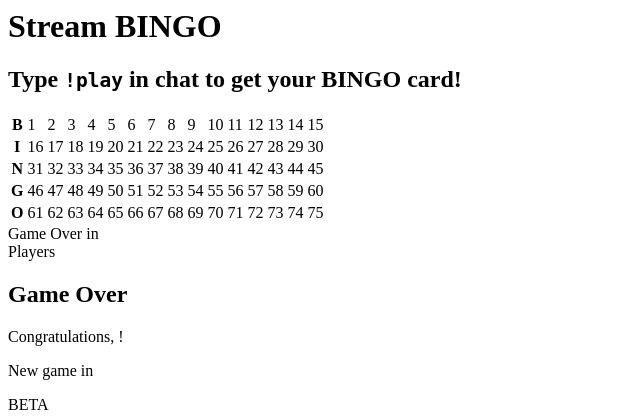
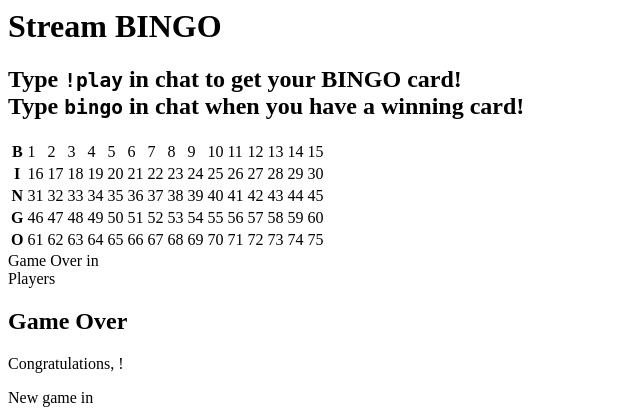
Before and after one commit to TheVilleOrg/streambingo, a PHP site: page /inc/views/host/source/index.php in a window 1280 px wide. Shown: the top 420 px of the page, without its empty margins (0-640 px from the left). Run offline with PHP 8.4, Linux system fonts and the light colour scheme; the template is opened without the code that fills it, so the values that code supplies are empty; some libraries are stand-ins or nearby versions.

Commit message:
Add missing instruction

```diff
--- a/src/inc/views/host/source/index.php
+++ b/src/inc/views/host/source/index.php
@@ -16,7 +16,7 @@
             <h1>Stream <span class="letter-b">B</span><span class="letter-i">I</span><span class="letter-n">N</span><span class="letter-g">G</span><span class="letter-o">O</span></h1>
             <noscript>JavaScript must be enabled to use this site.</noscript>
             <div id="host">
-                <h2>Type <code>!play</code> in chat to get your BINGO card!</h2>
+                <h2>Type <code>!play</code> in chat to get your BINGO card!<br>Type <code>bingo</code> in chat when you have a winning card!</h2>
 <?php require __DIR__ . '/../_board.php'; ?>
             </div>
             <div id="end-game">
```
